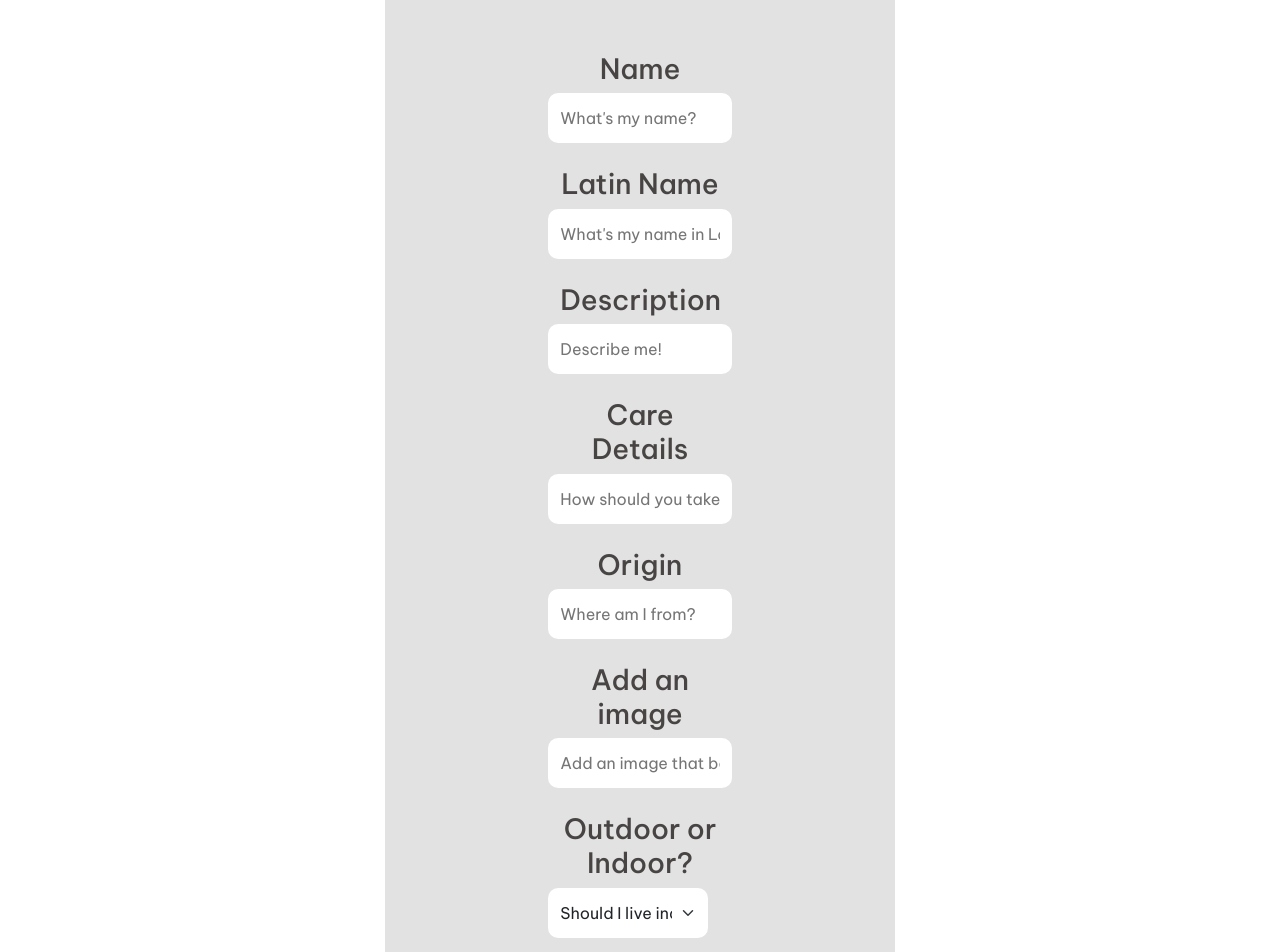
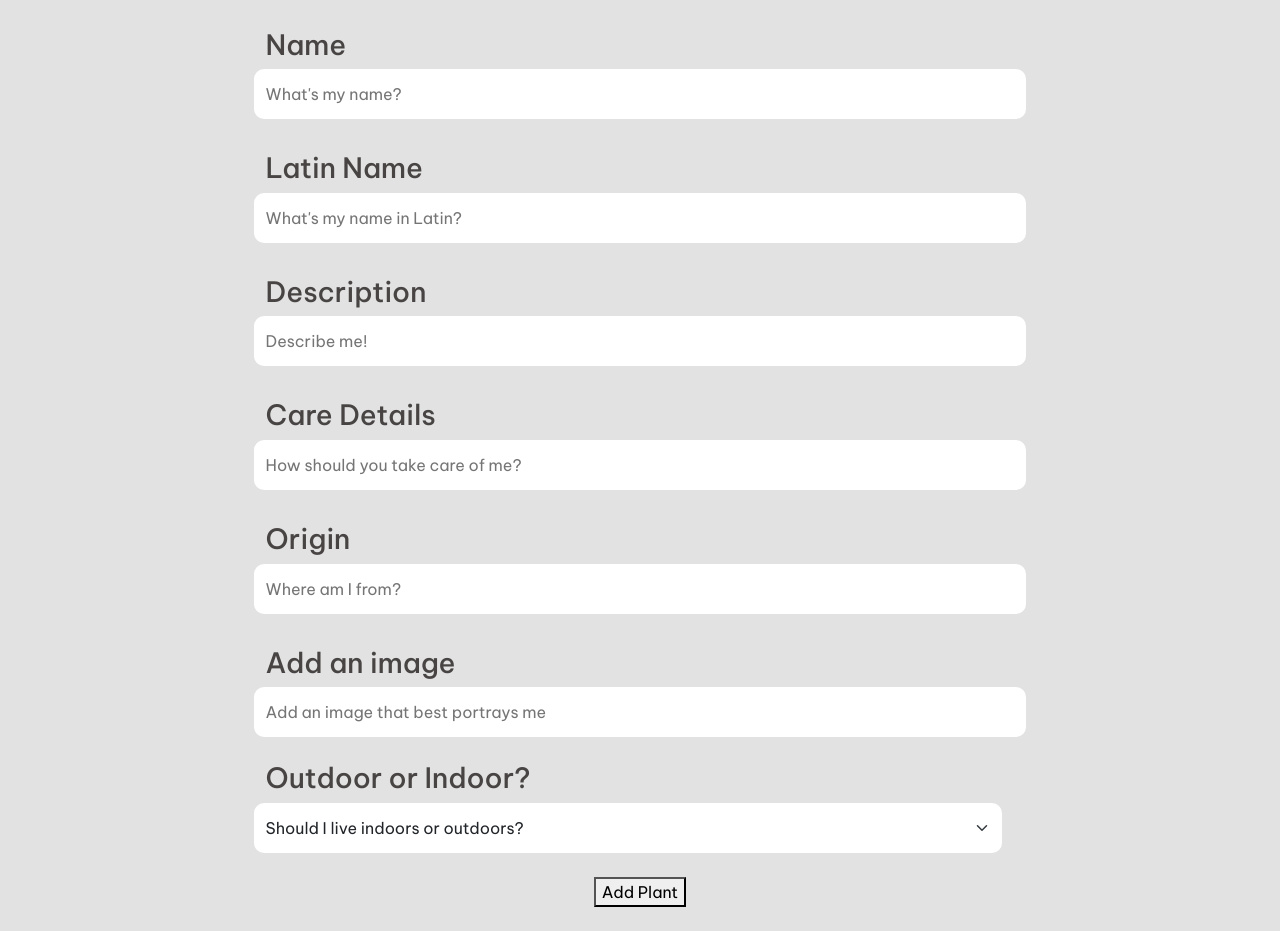
Before and after one commit to PurrfectNene/PlantsPedia-Frontend, a React (Vite) app: page /plants/create in a window 1280 px wide. Shown: the part 200-1152 px from the top of the page. After the commit the page ends 1131 px from the top, so only its background shows below. Built offline with nearby package versions, Linux system fonts and the light colour scheme.

Commit message:
styling changes done and improved navigation

```diff
--- a/src/components/TopPlantPicks.jsx
+++ b/src/components/TopPlantPicks.jsx
@@ -29,38 +29,45 @@ function TopPlantPicks() {
 
 
   return (
-    <div className="container-fluid row p-5" style={{backgroundColor: '#e8ebe8'}}>
-        <h2 className="text-center">Recently Added Plants</h2>
-        <div className="row text-center">
-          <div className="col card m-4 border-0" style={{backgroundColor: '#e8ebe8'}}>
+    <div className="container-fluid" style={{color: '#474443'}} >
+      <div className="row p-5" style={{backgroundColor: '#e8ebe8'}}>
+        <h2 className="text-center" >Recently Added Plants</h2>
+        <p className="text-center fs-5 mt-5">See what our users have most recently added into our catalogue</p>
+        <div className="row text-center justify-content-center">
+
+          <div className="col-md-3 col-sm-3 card m-4 border-0" style={{backgroundColor: '#e8ebe8'}}>
             {!lastPlant && <p>Loading</p>}
             {lastPlant &&
             <div className='d-flex flex-column p-3'>
-                <img src={lastPlant.image} alt="" className="m-3 rounded-5" />
-                <h3>{lastPlant.name}</h3>
+              <img src={lastPlant.image} alt="" className="m-3 rounded-5" />
+              <Link to={`plants/${lastPlant.id}`}><h3 style={{color: '#474443'}}>{lastPlant.name}</h3></Link>
             </div>
             }
           </div>
-          <div className="col card m-4 p-3 border-0" style={{backgroundColor: '#e8ebe8'}}>
+
+          <div className="col-md-3 col-sm-3 card m-4 p-3 border-0" style={{backgroundColor: '#e8ebe8'}}>
             {!secondToLastPlant && <p>Loading</p>}
             {secondToLastPlant &&
                 <div className='d-flex flex-column'>
                     <img src={secondToLastPlant.image} alt="" className="m-3 rounded-5" />
-                    <h3>{secondToLastPlant.name}</h3>
+                    <Link to={`plants/${secondToLastPlant.id}`}><h3 style={{color: '#474443'}}>{secondToLastPlant.name}</h3></Link>
                 </div>
             }
           </div>
-          <div className="col card m-4 p-3 border-0" style={{backgroundColor: '#e8ebe8'}}>
+
+          <div className="col-md-3 col-sm-3 card m-4 p-3 border-0" style={{backgroundColor: '#e8ebe8'}}>
             {!thirdToLastPlant && <p>Loading</p>}
             {thirdToLastPlant &&
                 <div className='d-flex flex-column'>
                     <img src={thirdToLastPlant.image} alt="" className="m-3 rounded-5" />
-                    <h3>{thirdToLastPlant.name}</h3>
+                    <Link to={`plants/${thirdToLastPlant.id}`}><h3 style={{color: '#474443'}}>{thirdToLastPlant.name}</h3></Link>
                 </div>
             }
           </div>
+
         </div>
-        </div>
+      </div>
+    </div>
   )
 }
 
--- a/src/pages/AddPlantPage.jsx
+++ b/src/pages/AddPlantPage.jsx
@@ -22,61 +22,63 @@ function AddPlantPage() {
     .catch((err) => {
       console.log(err)
     })
+  }
 
 
-  }
+  return (
+    <div className='vw-100 d-flex justify-content-center' style={{color:'#474443', backgroundColor: '#E2E2E2'}} >
+      <div className='row' >
+        <div className='p-4'>
+          <h1 className="text-center" style={{fontSize:'3rem'}}>ADD A NEW PLANT</h1>
+        </div>
 
-  return (
-    <div className='text-center' style={{color:'#474443', backgroundColor: '#E2E2E2'}} >
-      <div className="has-bg-img"></div>
+      <div className='col'>
+        <form onSubmit={handleSubmit} >
 
-      <h1 className="text-uppercase text-center pt-5" style={{fontSize:'3rem', display: "block"}}>Add a New Plant</h1>
-
-      <form className="container justify-content-center col-6 p-5" onSubmit={handleSubmit} >
-        <div className="d-flex flex-column mb-3">
+          <div className='container-fluid col-md-10 col-sm-10 px-5'>
             <label className="form-label row">
-           <h3>Name</h3>
+              <h3 className="mt-4">Name</h3>
               <input type="text" className="custom-input" placeholder="What's my name?" style={{borderRadius: '10px', border: 'none'}} onChange={(e) => setName(e.target.value)} />
             </label>
           </div>
 
-        <div className="d-flex flex-column mb-3">
+          <div className="container-fluid col-md-10 col-sm-10 px-5">
             <label className="form-label row">
-            <h3>Latin Name</h3>
+              <h3 className="mt-4">Latin Name</h3>
               <input type="text" className="custom-input" placeholder="What's my name in Latin?" style={{borderRadius: '10px', border: 'none'}} onChange={(e) => setLatin(e.target.value)} />
             </label>
           </div>
 
-        <div className="d-flex flex-column mb-3">
+          <div className="container-fluid col-md-10 col-sm-10 px-5">
             <label className="form-label row">
-            <h3>Description</h3>
+              <h3 className="mt-4">Description</h3>
               <input type="text" className="custom-input" placeholder="Describe me!" style={{borderRadius: '10px', border: 'none'}} onChange={(e) => setDescription(e.target.value)} />
             </label>
           </div>
 
-        <div className="d-flex flex-column mb-3">
+          <div className="container-fluid col-md-10 col-sm-10 px-5">
           <label className="form-label row">
-          <h3>Care Details</h3>
+            <h3 className="mt-4">Care Details</h3>
             <input type="text" className="custom-input" placeholder="How should you take care of me?" style={{borderRadius: '10px', border: 'none'}} onChange={(e) => setCare(e.target.value)} />
           </label>
           </div>
 
-        <div className="d-flex flex-column mb-3">
+          <div className="container-fluid col-md-10 col-sm-10 px-5">
             <label className="form-label row">
-            <h3>Origin</h3>
+              <h3 className="mt-4">Origin</h3>
               <input type="text" className="custom-input" placeholder="Where am I from?" style={{borderRadius: '10px', border: 'none'}} onChange={(e) => setOrigin(e.target.value)}/>
             </label>
           </div>
 
-        <div className="d-flex flex-column mb-3">
+          <div className="container-fluid col-md-10 col-sm-10 px-5">
           <label className="form-label row">
-          <h3>Add an image</h3>
+            <h3 className="mt-4">Add an image</h3>
             <input type="text" className="custom-input" placeholder="Add an image that best portrays me" style={{borderRadius: '10px', border: 'none'}} onChange={(e)=>setImage(e.target.value)} />
           </label>
           </div>
 
-        <div className="d-flex flex-column mb-3">
-        <h3>Outdoor or Indoor?</h3>
+          <div className="container-fluid col-md-10 col-sm-10 px-5">
+          <h3 className="mt-4">Outdoor or Indoor?</h3>
             <select className="form-select row custom-input" style={{borderRadius: '10px', border: 'none'}} onChange={(e) => setIndoor(e.target.value)}>
               <option selected>Should I live indoors or outdoors?</option>
               <option value="1">Indoor</option>
@@ -84,8 +86,17 @@ function AddPlantPage() {
               <option value="3">Both</option>
             </select>
           </div>
-        <button>Add Plant</button>
+
+          <div className="container-fluid d-flex justify-content-center">
+            <div className="row d-flex ">
+              <div className="col">
+                <button className="m-4 ">Add Plant</button>
+              </div>
+            </div>
+          </div>
         </form>
+        </div>
+      </div>
     </div>
   )
 }
--- a/src/pages/HomePage.jsx
+++ b/src/pages/HomePage.jsx
@@ -6,23 +6,30 @@ import TopPlantPicks from '../components/TopPlantPicks'
 
 function HomePage() {
   return (
-    <div>
-      <div className="has-bg-img align-items-center">
-        <div className="bg-img d-flex align-items-center" style={{backgroundImage: `url(${homePageImage})`, height: '100vh', backgroundSize: 'cover', backgroundPosition: 'center'}}>
-          <div className="container ">
-            <div className="row justify-content-end ">
-              <div className='col-lg-5 ' >
-                <h1 className="text-uppercase" style={{fontSize:'4.5rem', color:'#474443', display: "block", letterSpacing: '-8px', textAlign: 'right'}} >Cultivate wisdom. Nurture your houseplants.</h1>
+    <div className='vw-100'>
+      <div className="bg-img">
+        <div className="d-flex align-items-center" style={{backgroundImage: `url(${homePageImage})`, minHeight: '100vh', backgroundSize: 'cover', backgroundPosition: 'center', overflow: 'none'}}>
+          <div className="container-fluid">
+            <div className="row justify-content-end">
+              <div className='col-lg-6 col-md-10 col-sm-10 col-xs-10' >
+                <h1 className="text-uppercase text-sm-right text-md-right" style={{fontSize:'4.7rem', color:'#474443', display: "block", letterSpacing: '-8px', textAlign: 'right'}} >Cultivate wisdom.<br></br>Nurture your houseplants.</h1>
             </div>
           </div>
         </div>
       </div>
 
-      <div className="container-fluid text-center p-5" style={{backgroundColor: '#bdc6b3'}}>
-        <p style={{fontSize: '2rem', color: '#474443'}}>Explore our extensive collection of plants, tailored to suit your unique needs and space. Discover the ideal houseplant to brighten your home or office environment effortlessly.</p>
-        <div className="col">
-          <Link to="/plants"><button className="p-3 m-3 btn btn-outline-light" style={{color: '#474443' }}>Find your perfect houseplant</button></Link>
+      <div className="container-fluid d-flex text-center p-5 vw-100" style={{backgroundColor: '#bdc6b3'}}>
+        <div className="row">
+          <div className="col-12">
+          <p style={{fontSize: '2rem', color: '#474443'}}>Explore our extensive collection of plants, tailored to suit your unique needs and space. Discover the ideal houseplant to brighten your home or office environment effortlessly.</p>
+          <Link to="/plants"><button className="p-3 m-3 btn btn-outline-light" style={{color: '#474443' }}>Explore our curated catalogue of houseplants</button></Link>
+          </div>
         </div>
+      </div>
+
+      <div className="container-fluid text-center p-5">
+        <h2 style={{fontSize: '2rem', color: '#474443'}}>Don't see your favourite plant in our catalogue?</h2>
+        <Link to="plants/create"><button className="p-3 m-3 btn btn-outline-dark" style={{color: '#474443'}}>Add a new plant</button></Link>
       </div>
 
       <div>
```
Lines whose indentation alone changed are shown as unchanged.
